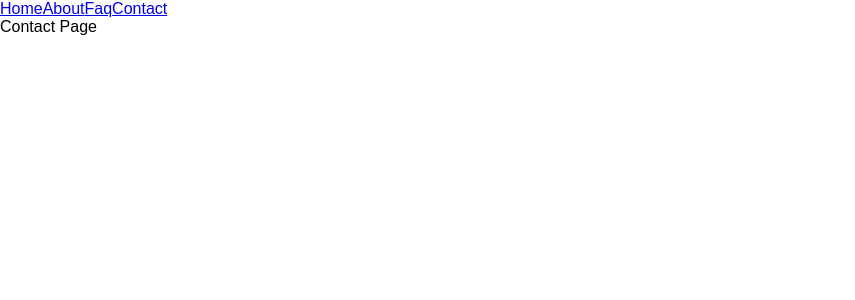
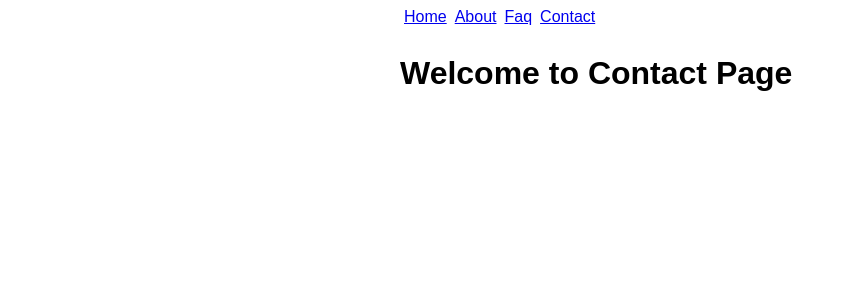
Before and after one commit to teck7/React-Static-Page-, a React (Create React App) app in the folder static/: page /contact in a window 1280 px wide. Shown: the top 300 px of the page, without its empty margins (0-855 px from the left). Built offline with nearby package versions, Linux system fonts and the light colour scheme.

Commit message:
create route to pages

```diff
--- a/static/src/App.js
+++ b/static/src/App.js
@@ -1,5 +1,14 @@
 import React, { Component } from 'react';
-import { BrowserRouter as Router, Route, Link } from 'react-router-dom';
+import {
+  BrowserRouter as Router,
+  Route,
+  Link,
+  Switch
+} from 'react-router-dom';
+import HomePage from './pages/HomePage';
+import AboutPage from './pages/AboutPage';
+import FaqPage from './pages/FaqPage';
+import ContactPage from './pages/ContactPage';
 
 class App extends Component {
   render() {
@@ -13,40 +22,44 @@ class App extends Component {
                   <Link to='/contact'>Contact</Link>
               </nav>
 
+              <Switch>
                   <Route exact path='/' render={
                       () => (
-                    <div>Home Page</div>
+                        <HomePage />
                       )
                     }
                   />
 
                   <Route path='/about' render={
                       () => (
-                    <div>About Page</div>
+                        <AboutPage />
                       )
                     }
                   />
 
                   <Route path='/faq' render={
                       () => (
-                    <div>FAQ Page</div>
+                        <FaqPage />
                       )
                     }
                   />
 
                   <Route path='/contact' render={
                       () => (
-                    <div>Contact Page</div>
+                        <ContactPage />
                       )
                     }
                   />
 
+                  <Route render={
+                      ({ location }) => (
+                        <h1>{ location.pathname } Not Found</h1>
+                      )
+                    }
+                  />
+              </Switch>
           </main>
       </Router>
-
-
-
-
     );
   }
 }
--- a/static/src/index.css
+++ b/static/src/index.css
@@ -3,3 +3,13 @@ body {
   padding: 0;
   font-family: sans-serif;
 }
+
+main {
+  max-width: 30em;
+  margin: auto;
+}
+
+nav a {
+  display: inline-block;
+  padding: 0.5em 0.25em;
+}
--- /dev/null
+++ b/static/src/pages/AboutPage.js
@@ -0,0 +1,11 @@
+import React from 'react';
+
+const AboutPage = ({
+    // Props
+}) => (
+     <div>
+        <h1>Welcome to About Page</h1>
+     </div>
+)
+
+export default AboutPage
--- /dev/null
+++ b/static/src/pages/ContactPage.js
@@ -0,0 +1,11 @@
+import React from 'react';
+
+const ContactPage = ({
+    // Props
+}) => (
+     <div>
+        <h1>Welcome to Contact Page</h1>
+     </div>
+)
+
+export default ContactPage
--- /dev/null
+++ b/static/src/pages/FaqPage.js
@@ -0,0 +1,11 @@
+import React from 'react';
+
+const FaqPage = ({
+    // Props
+}) => (
+     <div>
+        <h1>Welcome to Faq Page</h1>
+     </div>
+)
+
+export default FaqPage
--- /dev/null
+++ b/static/src/pages/HomePage.js
@@ -0,0 +1,11 @@
+import React from 'react';
+
+const HomePage = ({
+    // Props
+}) => (
+     <div>
+        <h1>Welcome to Home Page</h1>
+     </div>
+)
+
+export default HomePage
```
Lines whose indentation alone changed are shown as unchanged.
